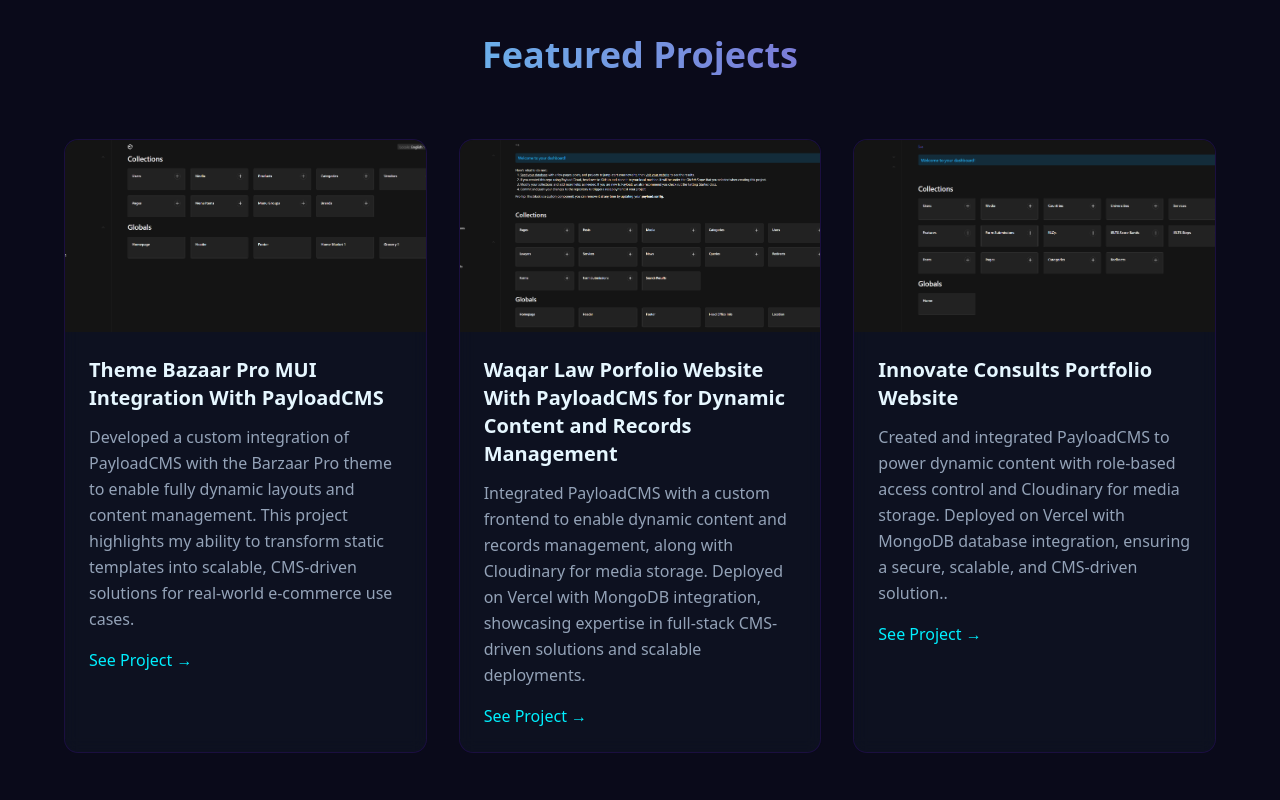
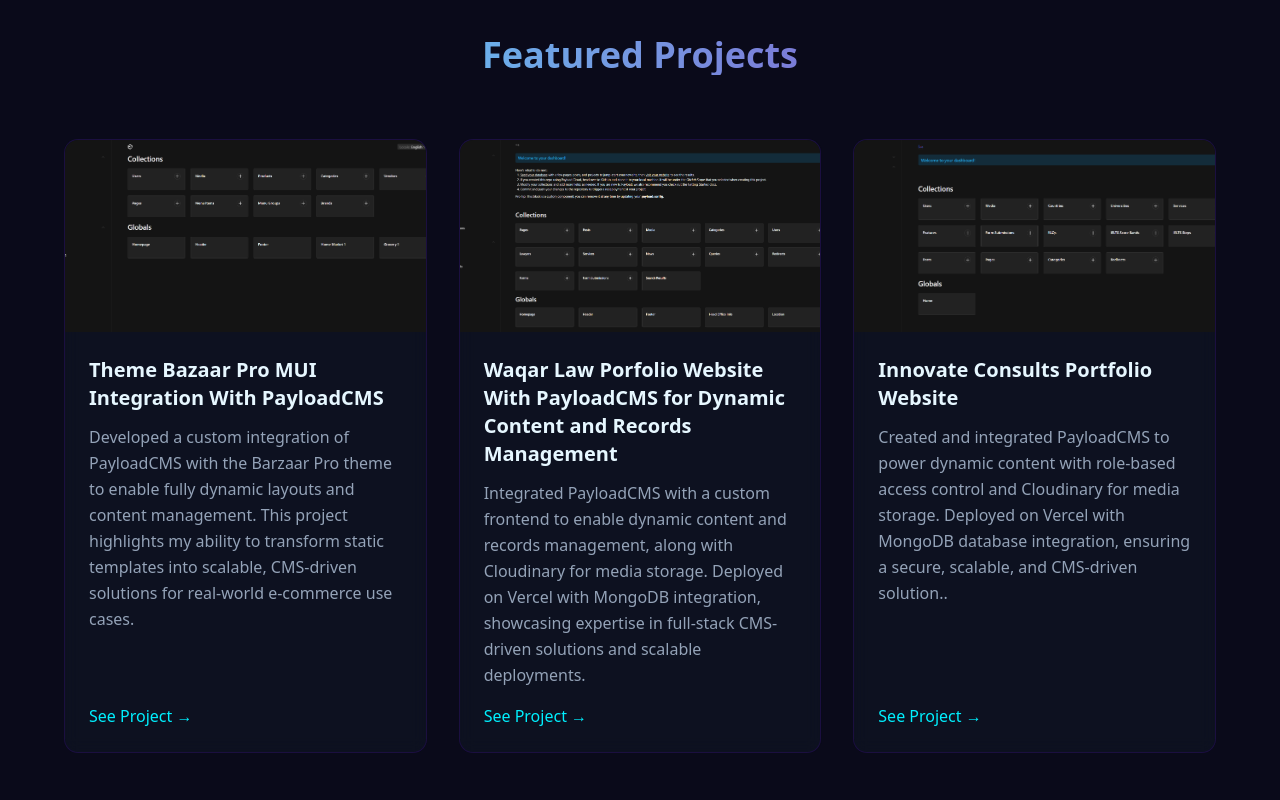
Before and after one commit to Mwahib001/mwahib, a Next.js app: page / in a window 1280 px wide. Shown: the part 2100-2900 px from the top of the page. Built offline with nearby package versions, Linux system fonts and the light colour scheme.

Commit message:
adjust project arrows

```diff
--- a/components/Projects.tsx
+++ b/components/Projects.tsx
@@ -4,7 +4,10 @@
 
 export default function Projects() {
   return (
-    <section id="projects" className="py-20 bg-background relative overflow-hidden">
+    <section
+      id="projects"
+      className="py-20 bg-background relative overflow-hidden"
+    >
       <div className="max-w-7xl mx-auto px-8 sm:px-12 lg:px-16">
         {/* Section Heading */}
         <div className="text-center mb-16">
@@ -16,7 +19,10 @@
         {/* Projects Grid */}
         <div className="grid grid-cols-1 md:grid-cols-2 lg:grid-cols-3 gap-8">
           {projectsData.map((project, index) => (
-            <div key={index} className="bg-card/50 backdrop-blur-sm border border-border/50 rounded-xl overflow-hidden hover:shadow-[0_0_25px] hover:shadow-primary/20 transition-all duration-300 hover:border-primary/50">
+            <div
+              key={index}
+              className="bg-card/50 backdrop-blur-sm border border-border/50 rounded-xl overflow-hidden hover:shadow-[0_0_25px] hover:shadow-primary/20 transition-all duration-300 hover:border-primary/50 flex flex-col h-full"
+            >
               {/* Project Image */}
               <div className="relative h-48 overflow-hidden">
                 <Image
@@ -28,18 +34,22 @@
               </div>
 
               {/* Project Content */}
-              <div className="p-6">
+              <div className="p-6 flex flex-col flex-1">
+                <div className="flex-1">
                   <h3 className="text-xl font-bold text-foreground mb-3">
                     {project.title}
                   </h3>
                   <p className="text-muted-foreground leading-relaxed mb-4">
                     {project.description}
                   </p>
+                </div>
                 <a
                   href={project.link}
                   className="inline-flex items-center text-primary hover:text-primary/80 font-medium transition-colors group"
                 >
-                  <span className="group-hover:translate-x-1 transition-transform">See Project →</span>
+                  <span className="group-hover:translate-x-1 transition-transform">
+                    See Project →
+                  </span>
                 </a>
               </div>
             </div>
```
Lines whose indentation alone changed are shown as unchanged.
